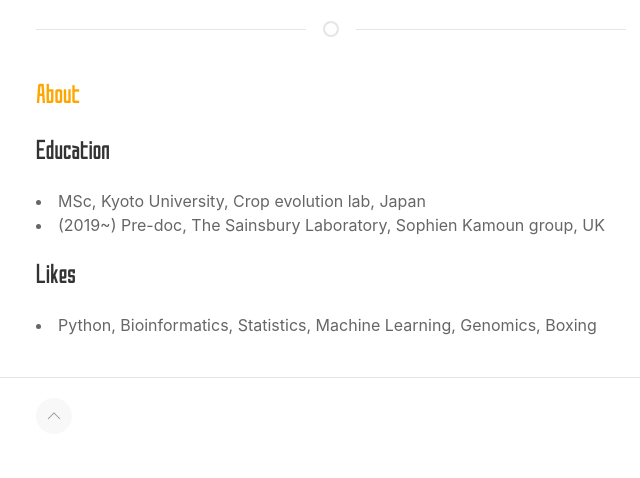
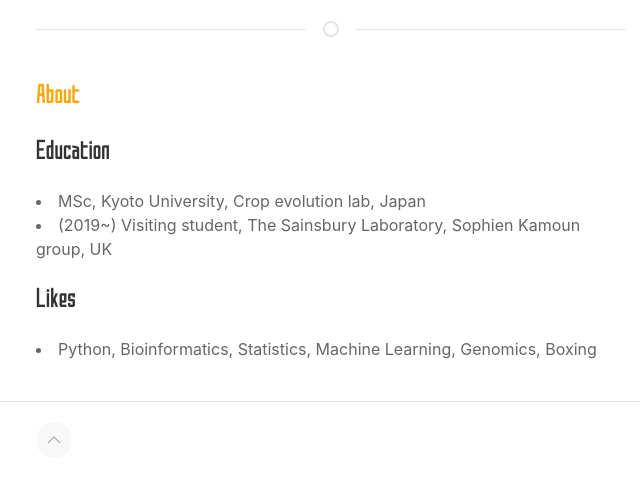
Before and after one commit to slt666666/mysite, a Django app: page / in a window 1280 px wide. Shown: the part 1050-1528 px from the top of the page, without its empty margins (309-949 px from the left). Before the commit the page ends 1470 px from the top, so only its background shows below. Run offline with Django 3.2, Linux system fonts and the light colour scheme.

Commit message:
add state

```diff
--- a/main/templates/main/index.html
+++ b/main/templates/main/index.html
@@ -71,7 +71,7 @@
           <article class="uk-article">
               <p class="uk-text-lead">Education</p>
               <li>MSc, Kyoto University, Crop evolution lab, Japan</li>
-              <li>(2019~) Pre-doc, The Sainsbury Laboratory, Sophien Kamoun group, UK</li>
+              <li>(2019~) Visiting student, The Sainsbury Laboratory, Sophien Kamoun group, UK</li>
               <p class="uk-text-lead">Likes</p>
               <li>Python, Bioinformatics, Statistics, Machine Learning, Genomics, Boxing</li>
           </article>
```
